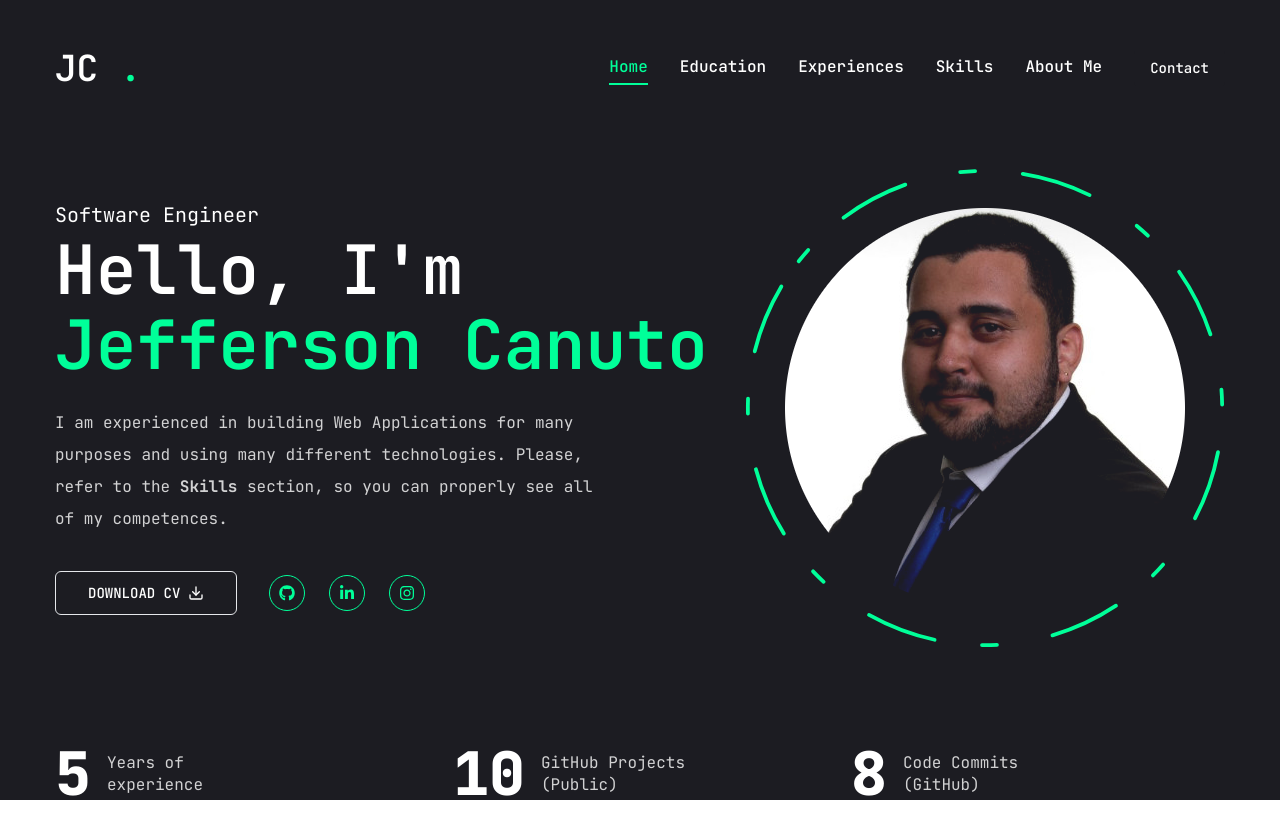
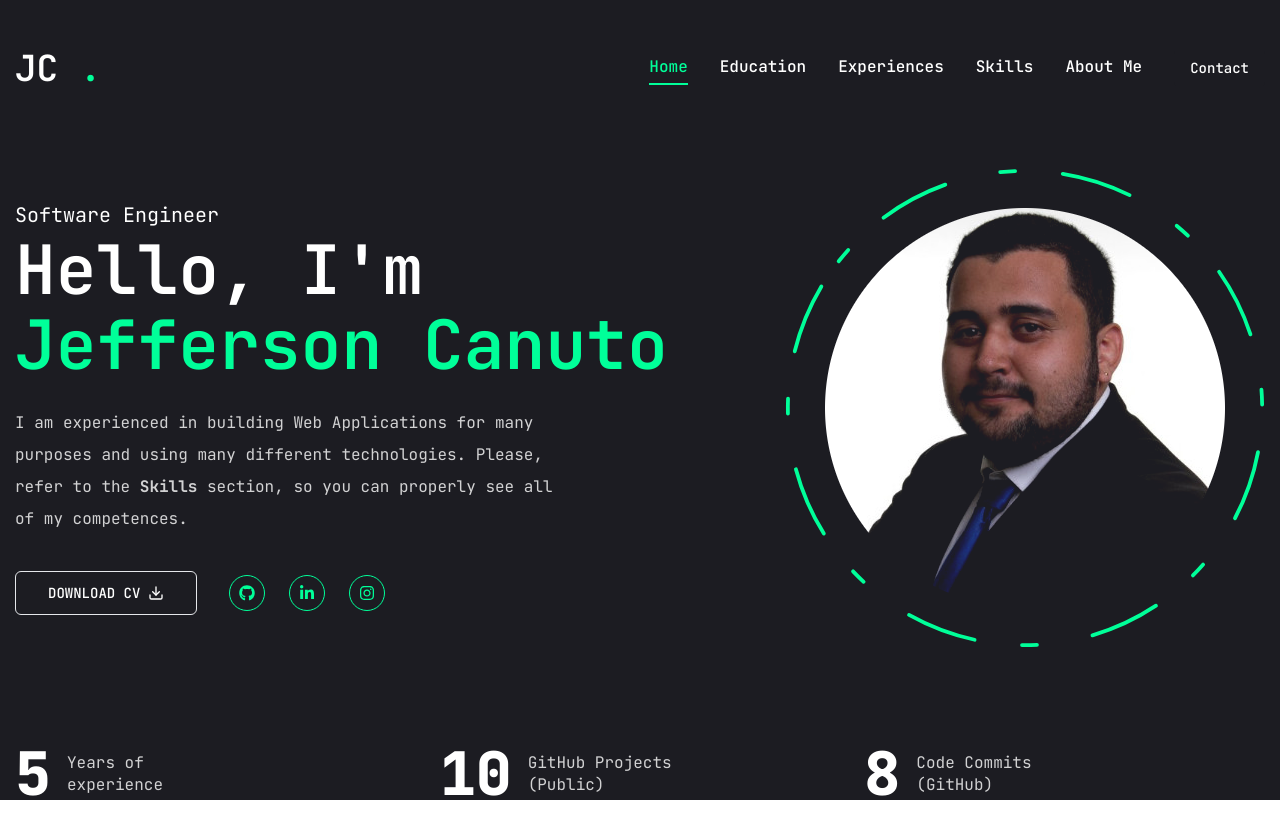
Before and after one commit to JeffersonCanuto/jefferson-portfolio, a Next.js app: page / in a window 1280 px wide. Built offline with nearby package versions, Linux system fonts and the light colour scheme.

Commit message:
chore: update screen sizes on tailwind config file

```diff
--- a/tailwind.config.js
+++ b/tailwind.config.js
@@ -15,8 +15,8 @@ module.exports = {
 		screens: {
 			sm: "640px",
 			md: "768px",
-			lg: "960px",
-			xl: "1200px"
+			lg: "1024px",
+			xl: "1280px"
 		},
 		fontFamily: {
 			primary: "var(--font-jetbrainsMono)"
```
